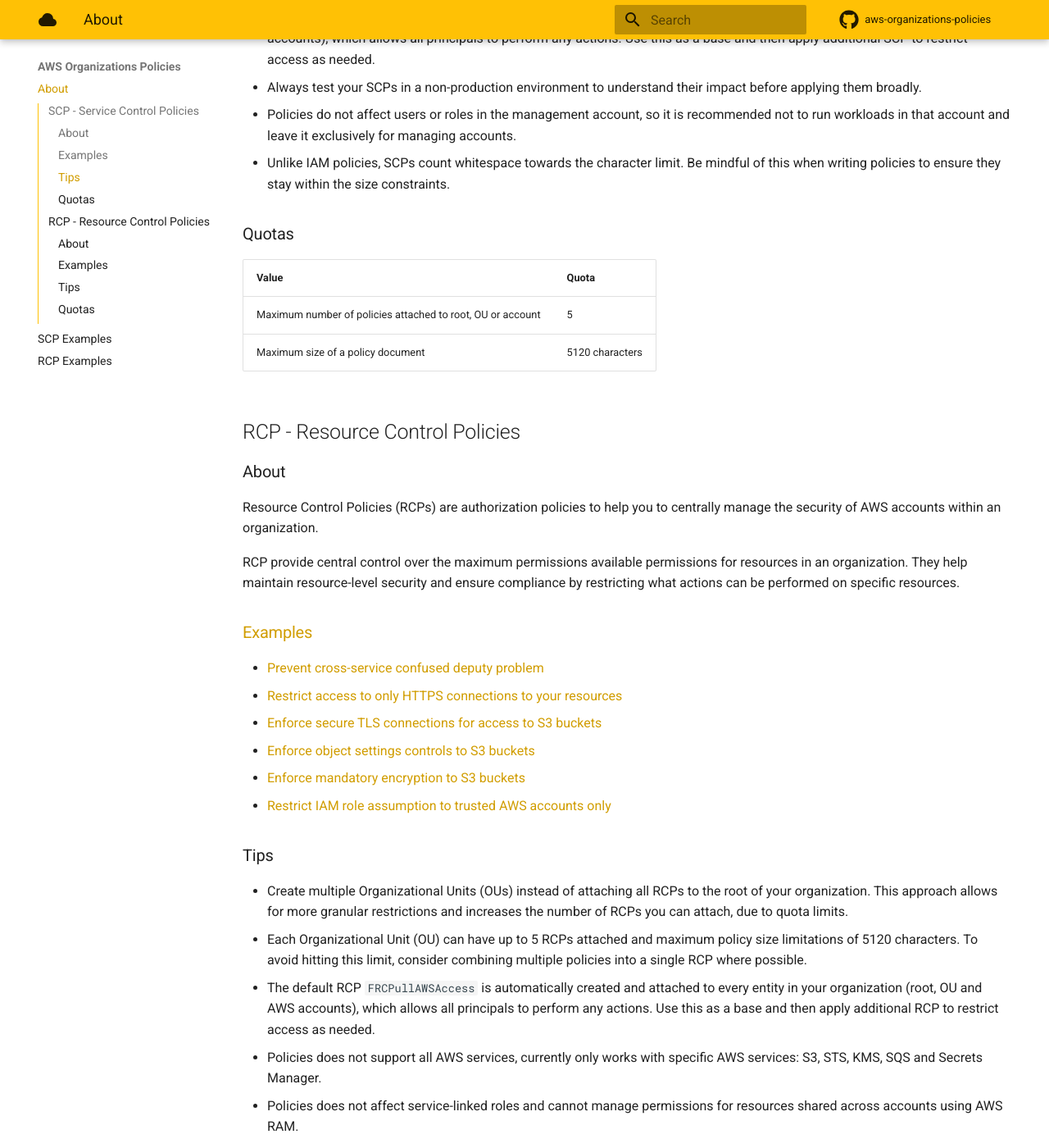
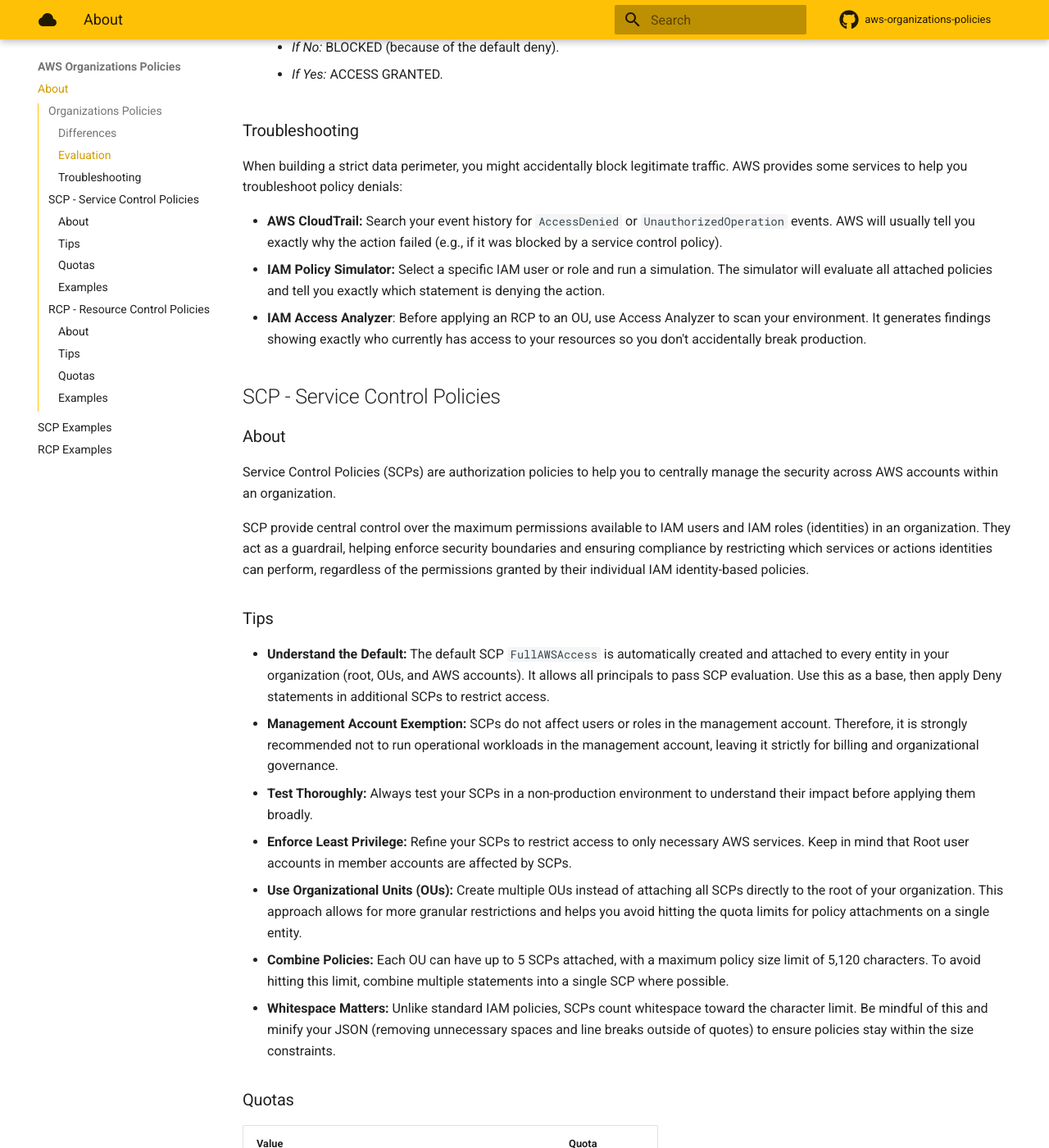
Before and after one commit to almeida-matheus/aws-organizations-policies, an MkDocs documentation site: the page built from docs/index.md, in a window 1280 px wide and 1400 px high, scrolled down 1350 px. Shown: the whole window at 82% size. Built offline with MkDocs 1.6.1 and Material for MkDocs 9.7.7, drawn with Linux system fonts in a browser that asks for light colours; comment, search, counter and statistics services are not loaded; some of the changed text lies outside the part shown.

Commit message:
update index text and reorganize

```diff
--- a/docs/index.md
+++ b/docs/index.md
@@ -1,12 +1,76 @@
 # AWS Organizations Policies
+
+
+## Organizations Policies
+
+AWS Organizations allows you to centrally manage a multi-account environment. Two of features of this service for governance are Service Control Policies (SCPs) and Resource Control Policies (RCPs). They serve distinctly different purposes in securing your cloud infrastructure and building a data perimeter.
+
+### Differences
+
+Both policies improve security, but they focus on different areas:
+
+| Feature | Service Control Policies (SCPs) | Resource Control Policies (RCPs) |
+| :--- | :--- | :--- |
+| **Target** | IAM Identities (Users and Roles) | AWS Resources (e.g., S3 Buckets, KMS Keys) |
+| **Primary Goal** | Restrict what your identities can do. | Restrict who or what can access your resources. |
+| **External Principals** | Does not restrict external accounts from accessing your resources. | Can actively block external accounts from accessing your resources. |
+| **Service Support** | Applies to all AWS services. | Applies to specific services that support resource-based policies (e.g., S3, STS, KMS, SQS, Secrets Manager, ECR). |
+
+### Evaluation
+
+Understanding how AWS reads all these policies together is the secret to not accidentally locking yourself out of your own resources.
+
+When a user or role tries to take an action in AWS, they have to pass through a strict set of checkpoints:
+
+- By default every single request starts with an automatic implicit "Deny".
+- If any policy anywhere whether it's an SCP, an RCP, or a standard IAM policy explicitly says "Deny," the request is blocked immediately without exceptions.
+- SCPs and RCPs act as guardrails that do not grant permissions on their own. Instead, they define the maximum possible access your accounts and resources can have.
+- For an action to successfully go through, an IAM or Resource policy must explicitly say "Allow" and the SCP and RCP bouncers must let it pass. This is usually handled by leaving the default policies (`FullAWSAccess`,`RCPFullAWSAccess`).
+
+The Decision Flow:
+
+1. Does the SCP and RCP allow this action?
+    - *If No:* BLOCKED.
+    - *If Yes:* Move to Step 2.
+2. Does the SCP, RCP, or any other policy explicitly deny the action?
+    - *If Yes:* BLOCKED.
+    - *If No:* Move to Step 3.
+3. Does the user's IAM policy or the resource's policy explicitly allow the action?
+    - *If No:* BLOCKED (because of the default deny).
+    - *If Yes:* ACCESS GRANTED.
+
+### Troubleshooting
+
+When building a strict data perimeter, you might accidentally block legitimate traffic. AWS provides some services to help you troubleshoot policy denials:
+
+- **AWS CloudTrail:** Search your event history for `AccessDenied` or `UnauthorizedOperation` events. AWS will usually tell you exactly why the action failed (e.g., if it was blocked by a service control policy).
+- **IAM Policy Simulator:** Select a specific IAM user or role and run a simulation. The simulator will evaluate all attached policies and tell you exactly which statement is denying the action.
+- **IAM Access Analyzer**: Before applying an RCP to an OU, use Access Analyzer to scan your environment. It generates findings showing exactly who currently has access to your resources so you don't accidentally break production.
 
 ## SCP - Service Control Policies
 
 ### About
 
-Service Control Policies (SCPs) are authorization policies to help you to centrally manage the security of AWS accounts within an organization.
+Service Control Policies (SCPs) are authorization policies to help you to centrally manage the security across AWS accounts within an organization.
 
-SCP provide central control over the maximum permissions available to IAM users and IAM roles in an organization. They help enforce security boundaries and ensure compliance by restricting access to specific services or actions.
+SCP provide central control over the maximum permissions available to IAM users and IAM roles (identities) in an organization. They act as a guardrail, helping enforce security boundaries and ensuring compliance by restricting which services or actions identities can perform, regardless of the permissions granted by their individual IAM identity-based policies.
+
+### Tips
+
+- **Understand the Default:** The default SCP `FullAWSAccess` is automatically created and attached to every entity in your organization (root, OUs, and AWS accounts). It allows all principals to pass SCP evaluation. Use this as a base, then apply Deny statements in additional SCPs to restrict access.
+- **Management Account Exemption:** SCPs do not affect users or roles in the management account. Therefore, it is strongly recommended not to run operational workloads in the management account, leaving it strictly for billing and organizational governance.
+- **Test Thoroughly:** Always test your SCPs in a non-production environment to understand their impact before applying them broadly.
+- **Enforce Least Privilege:** Refine your SCPs to restrict access to only necessary AWS services. Keep in mind that Root user accounts in member accounts are affected by SCPs.
+- **Use Organizational Units (OUs):** Create multiple OUs instead of attaching all SCPs directly to the root of your organization. This approach allows for more granular restrictions and helps you avoid hitting the quota limits for policy attachments on a single entity.
+- **Combine Policies:** Each OU can have up to 5 SCPs attached, with a maximum policy size limit of 5,120 characters. To avoid hitting this limit, combine multiple statements into a single SCP where possible.
+- **Whitespace Matters:** Unlike standard IAM policies, SCPs count whitespace toward the character limit. Be mindful of this and minify your JSON (removing unnecessary spaces and line breaks outside of quotes) to ensure policies stay within the size constraints.
+
+### Quotas
+
+| Value | Quota |
+| :--- | :--- |
+| Maximum number of policies attached to root, OU, or account | 5 |
+| Maximum size of a policy document | 5120 characters |
 
 ### [Examples](aws-scp-examples.md)
 * [Deny contact information changes](aws-scp-examples.html#deny-contact-information-changes)
@@ -29,30 +93,31 @@ SCP provide central control over the maximum permissions available to IAM users
 * [Prevent modifications to specific cloudformation stacks](aws-scp-examples.html#prevent-modifications-to-specific-cloudformation-stacks)
 * [Restrict network modifications to authorized roles for specific squad](aws-scp-examples.html#restrict-network-modifications-to-authorized-roles-for-specific-squad)
 
-### Tips
-
-* Create multiple Organizational Units (OUs) instead of attaching all SCPs to the root of your organization. This approach allows for more granular restrictions and increases the number of SCPs you can attach, due to quota limits.
-* Each Organizational Unit (OU) can have up to 5 SCPs attached and maximum policy size limitations of 5120 characters. To avoid hitting this limit, consider combining multiple policies into a single SCP where possible.
-* Refine your SCPs and restrict access to only the necessary AWS services using least privilege concept. Keep in mind that Root user accounts are affected by SCPs.
-* The default SCP `FullAWSAccess` is automatically created and attached to every entity in your organization (root, OU and AWS accounts), which allows all principals to perform any actions. Use this as a base and then apply additional SCP to restrict access as needed.
-* Always test your SCPs in a non-production environment to understand their impact before applying them broadly.
-* Policies do not affect users or roles in the management account, so it is recommended not to run workloads in that account and leave it exclusively for managing accounts.
-* Unlike IAM policies, SCPs count whitespace towards the character limit. Be mindful of this when writing policies to ensure they stay within the size constraints.
-
-### Quotas
-
-| Value                                                      | Quota           |
-|------------------------------------------------------------|-----------------|
-| Maximum number of policies attached to root, OU or account | 5               |
-| Maximum size of a policy document                          | 5120 characters |
-
 ## RCP - Resource Control Policies
 
 ### About
 
-Resource Control Policies (RCPs) are authorization policies to help you to centrally manage the security of AWS accounts within an organization.
+Resource Control Policies (RCPs) are authorization policies to help you to centrally enforce a data perimeter across AWS accounts within an organization.
 
-RCP provide central control over the maximum permissions available permissions for resources in an organization. They help maintain resource-level security and ensure compliance by restricting what actions can be performed on specific resources.
+RCP provide central control over the maximum permissions allowed on resources. They help maintain resource-level security and ensure compliance by restricting whor or what can be performed on specific resources.
+
+### Tips
+
+- **Service Support Limitations:** RCPs do not currently support all AWS services. They apply to a specific (but growing) list of services, including Amazon S3, AWS STS, AWS KMS, Amazon SQS, AWS Secrets Manager, Amazon ECR, Amazon OpenSearch Serverless, and Amazon Cognito user pools.
+- **Service-Linked Roles:** RCPs do not restrict calls made by AWS service-linked roles and cannot manage permissions for resources shared across accounts using AWS RAM.
+- **Understand the Default:** When RCPs are enabled, the default policy `RCPFullAWSAccess` is automatically attached to every entity in your organization. This allows all requests to pass RCP evaluation until you add explicit Deny statements.
+- **Management Account Exemption:** SCPs do not affect users or roles in the management account. Therefore, it is strongly recommended not to run operational workloads in the management account, leaving it strictly for billing and organizational governance.
+- **Test Thoroughly:** Always test your SCPs in a non-production environment to understand their impact before applying them broadly.
+- **Use Organizational Units (OUs):** Create multiple OUs instead of attaching all RCPs directly to the root of your organization. This approach allows for more granular restrictions and helps you avoid hitting the quota limits for policy attachments on a single entity.
+- **Combine Policies:** Each OU can have up to 5 RCPs attached, with a maximum policy size limit of 5,120 characters. To avoid hitting this limit, combine multiple statements into a single RCPs where possible.
+- **Whitespace Matters:** Unlike standard IAM policies, RCPs count whitespace toward the character limit. Be mindful of this and minify your JSON (removing unnecessary spaces and line breaks outside of quotes) to ensure policies stay within the size constraints.
+
+### Quotas
+
+| Value | Quota |
+| :--- | :--- |
+| Maximum number of policies attached to root, OU, or account | 5 |
+| Maximum size of a policy document | 5120 characters |
 
 ### [Examples](aws-rcp-examples.md)
 * [Prevent cross-service confused deputy problem](aws-rcp-examples.html#prevent-cross-service-confused-deputy-problem)
@@ -61,20 +126,5 @@ RCP provide central control over the maximum permissions available permissions f
 * [Enforce object settings controls to S3 buckets](aws-rcp-examples.html#enforce-object-settings-controls-to-s3-buckets)
 * [Enforce mandatory encryption to S3 buckets](aws-rcp-examples.html#enforce-mandatory-encryption-to-s3-buckets)
 * [Restrict IAM role assumption to trusted AWS accounts only](aws-rcp-examples.html#restrict-iam-role-assumption-to-trusted-aws-accounts-only)
-
-### Tips
-
-* Create multiple Organizational Units (OUs) instead of attaching all RCPs to the root of your organization. This approach allows for more granular restrictions and increases the number of RCPs you can attach, due to quota limits.
-* Each Organizational Unit (OU) can have up to 5 RCPs attached and maximum policy size limitations of 5120 characters. To avoid hitting this limit, consider combining multiple policies into a single RCP where possible.
-* The default RCP `FRCPullAWSAccess` is automatically created and attached to every entity in your organization (root, OU and AWS accounts), which allows all principals to perform any actions. Use this as a base and then apply additional RCP to restrict access as needed.
-* Policies does not support all AWS services, currently only works with specific AWS services: S3, STS, KMS, SQS and Secrets Manager.
-* Policies does not affect service-linked roles and cannot manage permissions for resources shared across accounts using AWS RAM.
-* Policies do not affect resources in the management account, so it is recommended not to run workloads in that account and leave it exclusively for managing accounts.
-* Always test your RCPs in a non-production environment to understand their impact before applying them broadly.
-
-### Quotas
-
-| Value                                                      | Quota           |
-|------------------------------------------------------------|-----------------|
-| Maximum number of policies attached to root, OU or account | 5               |
-| Maximum size of a policy document                          | 5120 characters |
+* [Limit OIDC role assumptions to specific GitHub organizations](aws-rcp-examples.html#limit-oidc-role-assumptions-to-specific-github-organizations)
+* [Block the un-tagging of critical security controls](aws-rcp-examples.html#block-the-un-tagging-of-critical-security-controls)
```
